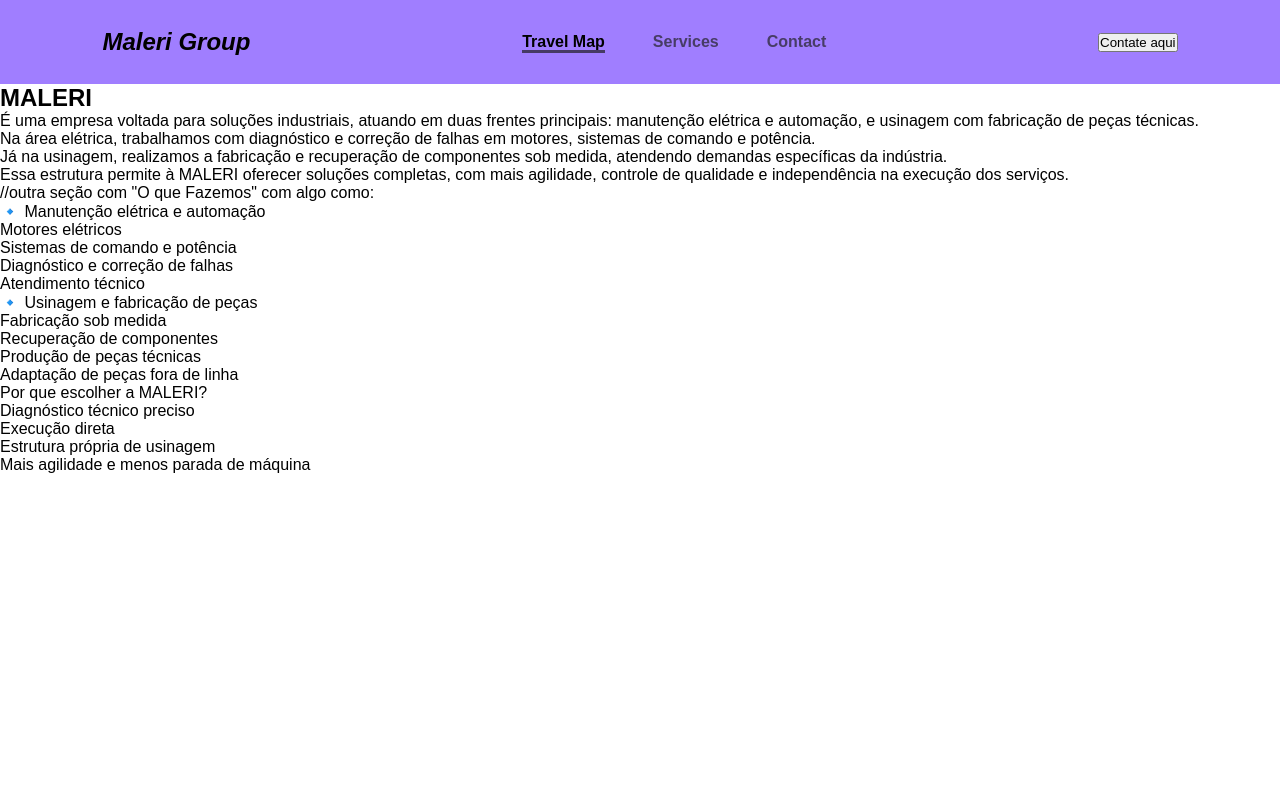
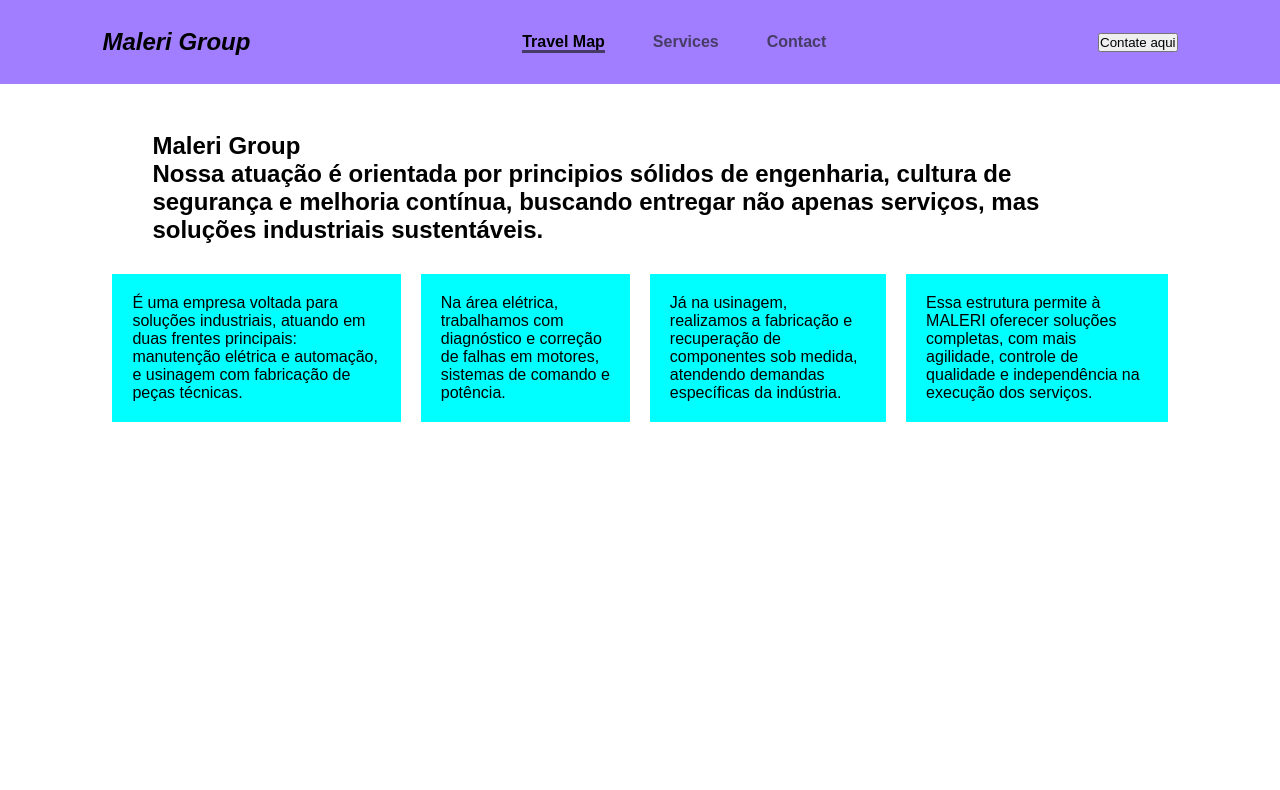
Before and after one commit to FerreiraArth/MaleriGroup, a plain HTML site: page index.html in a window 1280 px wide. Shown: the top 790 px of the page. Drawn offline with nearby package versions, Linux system fonts and the light colour scheme.

Commit message:
home inciada

```diff
--- a/index.html
+++ b/index.html
@@ -64,18 +64,29 @@
 
     </header>
 
-    <main>
+    <main id = "content">
+
+
         <section id="home">
 
-            <h1>MALERI</h1>
+            <div id="title">
 
-            <p>É uma empresa voltada para soluções industriais, atuando em duas frentes principais: manutenção elétrica e automação, e usinagem com fabricação de peças técnicas.</p>
+                <h1>Maleri Group</h1>
 
-            <p>Na área elétrica, trabalhamos com diagnóstico e correção de falhas em motores, sistemas de comando e potência.</p>
+                <h2>Nossa atuação é orientada por principios sólidos de engenharia, cultura de segurança e melhoria contínua, buscando entregar não apenas serviços, mas soluções industriais sustentáveis.</h2>
 
-            <p>Já na usinagem, realizamos a fabricação e recuperação de componentes sob medida, atendendo demandas específicas da indústria.</p>
+            </div>
 
-            <p>Essa estrutura permite à MALERI oferecer soluções completas, com mais agilidade, controle de qualidade e independência na execução dos serviços.</p>
+
+            <div class="bloco">
+                <p>É uma empresa voltada para soluções industriais, atuando em duas frentes principais: manutenção elétrica e automação, e usinagem com fabricação de peças técnicas.</p>
+
+                <p>Na área elétrica, trabalhamos com diagnóstico e correção de falhas em motores, sistemas de comando e potência.</p>
+
+                <p>Já na usinagem, realizamos a fabricação e recuperação de componentes sob medida, atendendo demandas específicas da indústria.</p>
+
+                <p>Essa estrutura permite à MALERI oferecer soluções completas, com mais agilidade, controle de qualidade e independência na execução dos serviços.</p>
+            </div>
 
         </section>
 
--- a/src/css/home.css
+++ b/src/css/home.css
@@ -0,0 +1,22 @@
+#home {
+    display: flex;
+    position: relative;
+    flex-direction: column;
+    min-height: calc(100vh - 91px);
+}
+
+#title {
+    padding: 20px 50px 20px 50px;
+}
+
+.bloco {
+    display: flex;
+    justify-content: space-between;
+}
+.bloco p {
+    height: auto;
+    width: auto;
+    margin: 10px;
+    padding: 20px;
+    background-color: aqua;
+}
--- a/src/css/style.css
+++ b/src/css/style.css
@@ -8,3 +8,7 @@
     padding: 0;
     box-sizing: border-box;
 }
+
+section {
+  padding: 28px 8%;
+}
```
